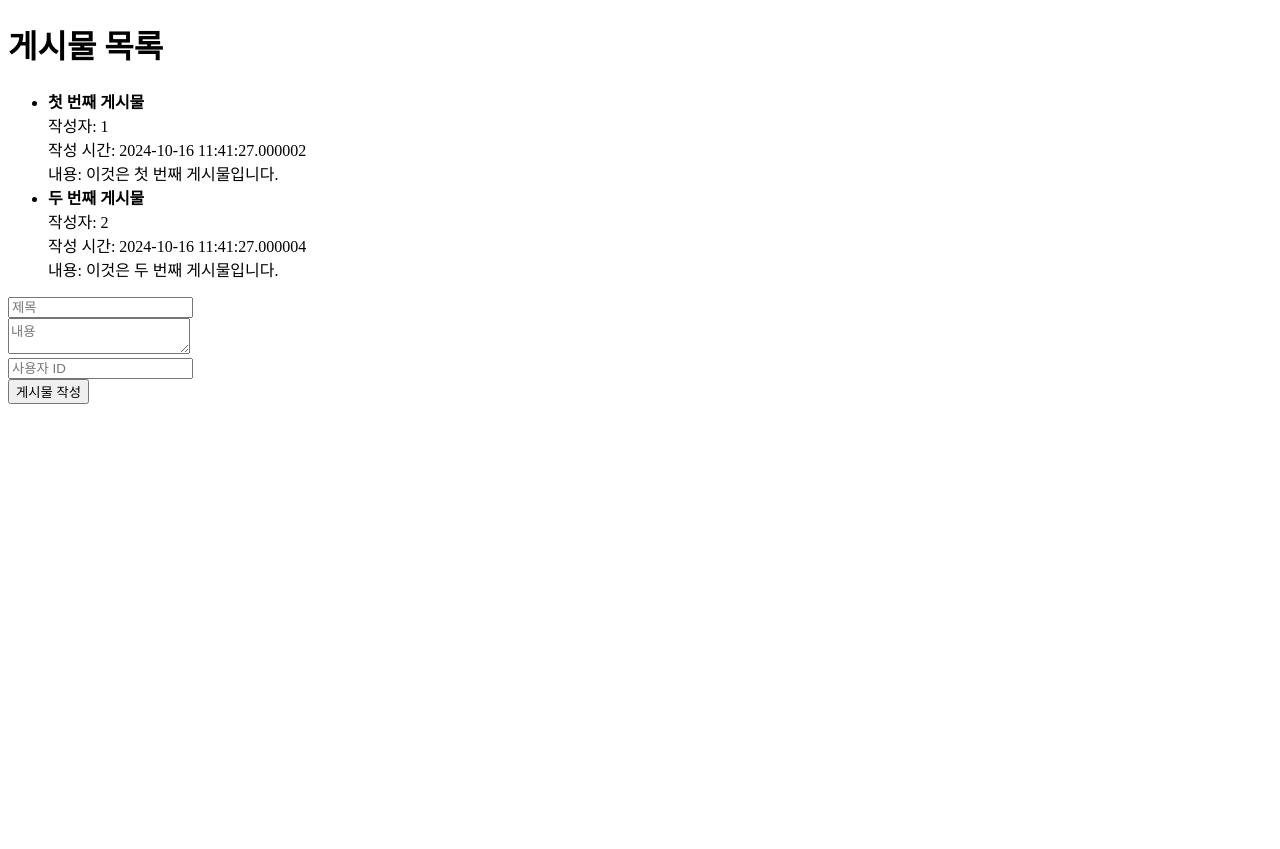
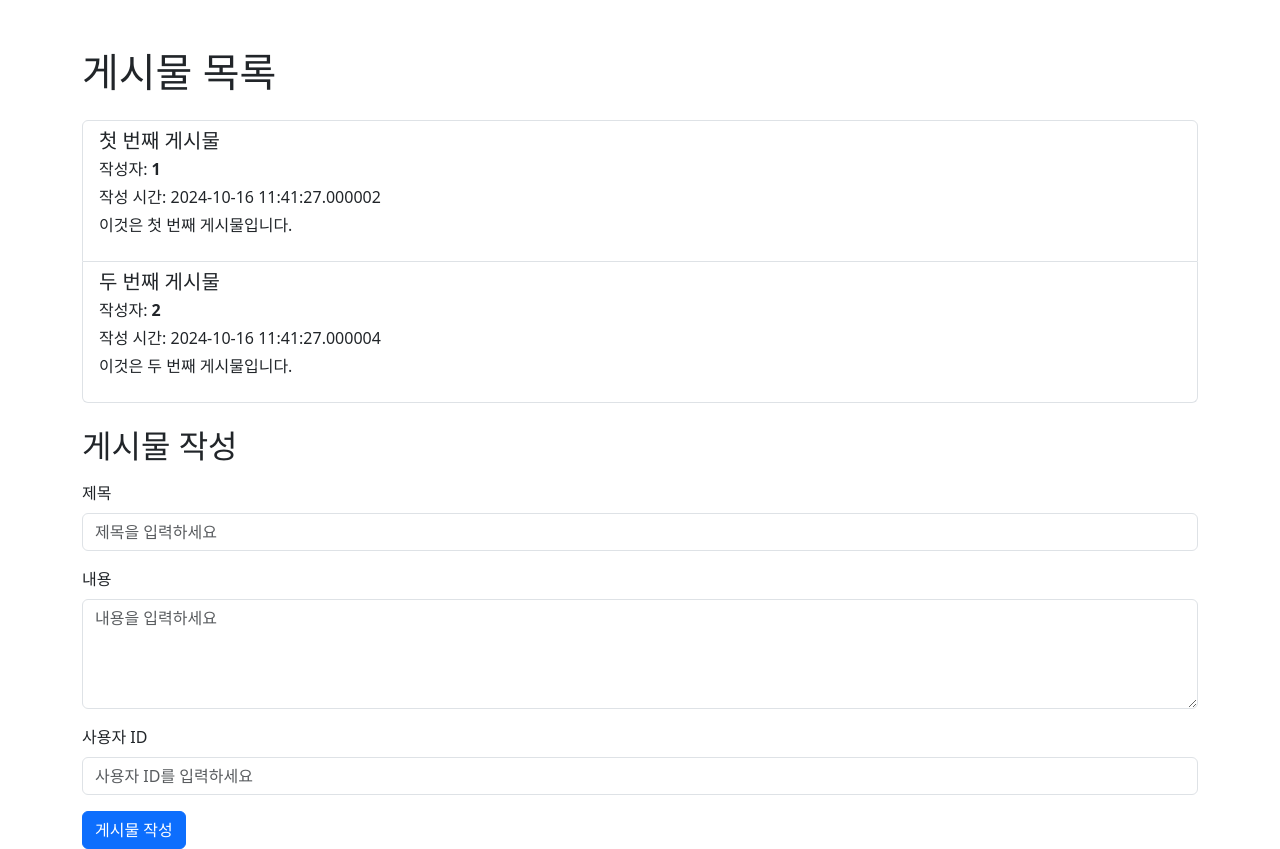
Before and after one commit to TakSung/web-board, a Flask app: page / in a window 1280 px wide. Before the commit the page ends 404 px from the top, so only its background shows below. Run offline with Flask 2, Linux system fonts and the light colour scheme.

Commit message:
update index.html

```diff
--- a/main_js.py
+++ b/main_js.py
@@ -1,4 +1,4 @@
-from flask import Flask, jsonify, request
+from flask import Flask, jsonify, request, render_template
 from datetime import datetime
 
 app = Flask(__name__)
--- a/templates/index.html
+++ b/templates/index.html
@@ -4,25 +4,45 @@
     <meta charset="UTF-8">
     <meta name="viewport" content="width=device-width, initial-scale=1.0">
     <title>게시판</title>
+    <!-- Bootstrap CSS -->
+    <link href="https://cdn.jsdelivr.net/npm/bootstrap@5.3.0/dist/css/bootstrap.min.css" rel="stylesheet">
 </head>
 <body>
-    <h1>게시물 목록</h1>
-    <ul>
+    <div class="container mt-5">
+        <h1 class="mb-4">게시물 목록</h1>
+
+        <!-- 게시물 목록 -->
+        <ul class="list-group mb-4">
             {% for post in posts %}
-        <li>
-            <strong>{{ post.title }}</strong><br>
-            작성자: {{ post.user_id }}<br>
-            작성 시간: {{ post.create_time }}<br>
-            내용: {{ post.content }}
+            <li class="list-group-item">
+                <h5 class="mb-1">{{ post.title }}</h5>
+                <p class="mb-1">작성자: <strong>{{ post.user_id }}</strong></p>
+                <p class="mb-1">작성 시간: {{ post.create_time }}</p>
+                <p>{{ post.content }}</p>
             </li>
             {% endfor %}
         </ul>
 
+        <!-- 게시물 작성 폼 -->
+        <h2 class="mb-3">게시물 작성</h2>
         <form action="/post" method="POST">
-        <input type="text" name="title" placeholder="제목"><br>
-        <textarea name="content" placeholder="내용"></textarea><br>
-        <input type="text" name="user_id" placeholder="사용자 ID"><br>
-        <button type="submit">게시물 작성</button>
+            <div class="mb-3">
+                <label for="title" class="form-label">제목</label>
+                <input type="text" name="title" class="form-control" id="title" placeholder="제목을 입력하세요" required>
+            </div>
+            <div class="mb-3">
+                <label for="content" class="form-label">내용</label>
+                <textarea name="content" class="form-control" id="content" rows="4" placeholder="내용을 입력하세요" required></textarea>
+            </div>
+            <div class="mb-3">
+                <label for="user_id" class="form-label">사용자 ID</label>
+                <input type="text" name="user_id" class="form-control" id="user_id" placeholder="사용자 ID를 입력하세요" required>
+            </div>
+            <button type="submit" class="btn btn-primary">게시물 작성</button>
         </form>
+    </div>
+
+    <!-- Bootstrap JS and Popper.js -->
+    <script src="https://cdn.jsdelivr.net/npm/bootstrap@5.3.0/dist/js/bootstrap.bundle.min.js"></script>
 </body>
 </html>
```
Also changed, not shown: README.md. Lines whose indentation alone changed are shown as unchanged.
